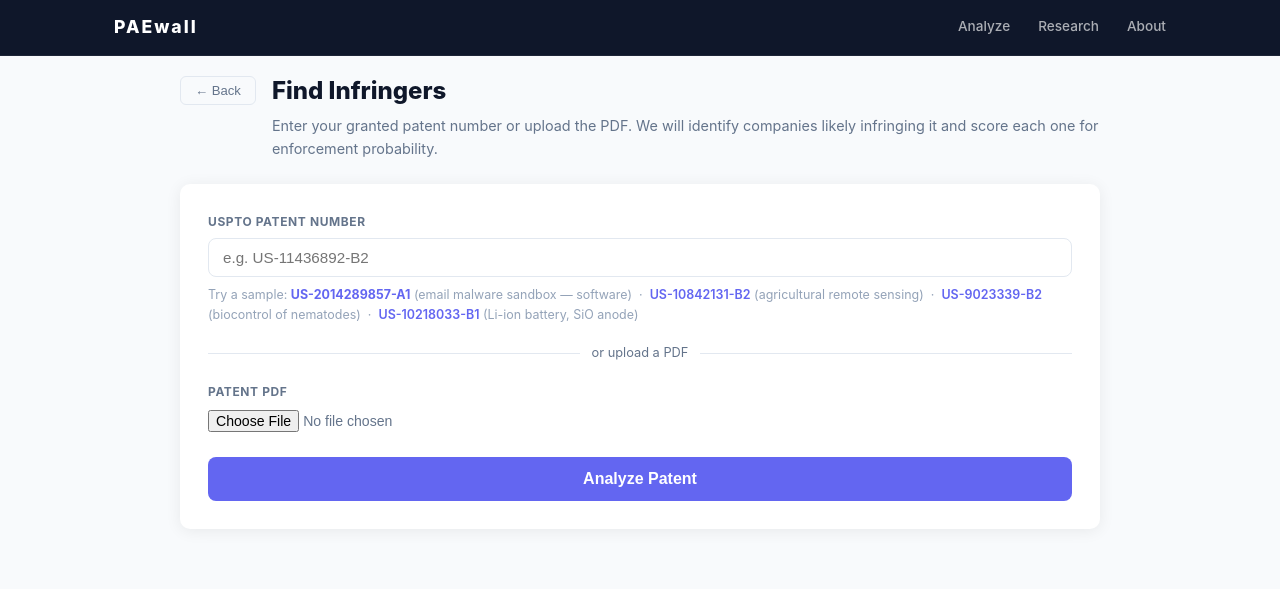
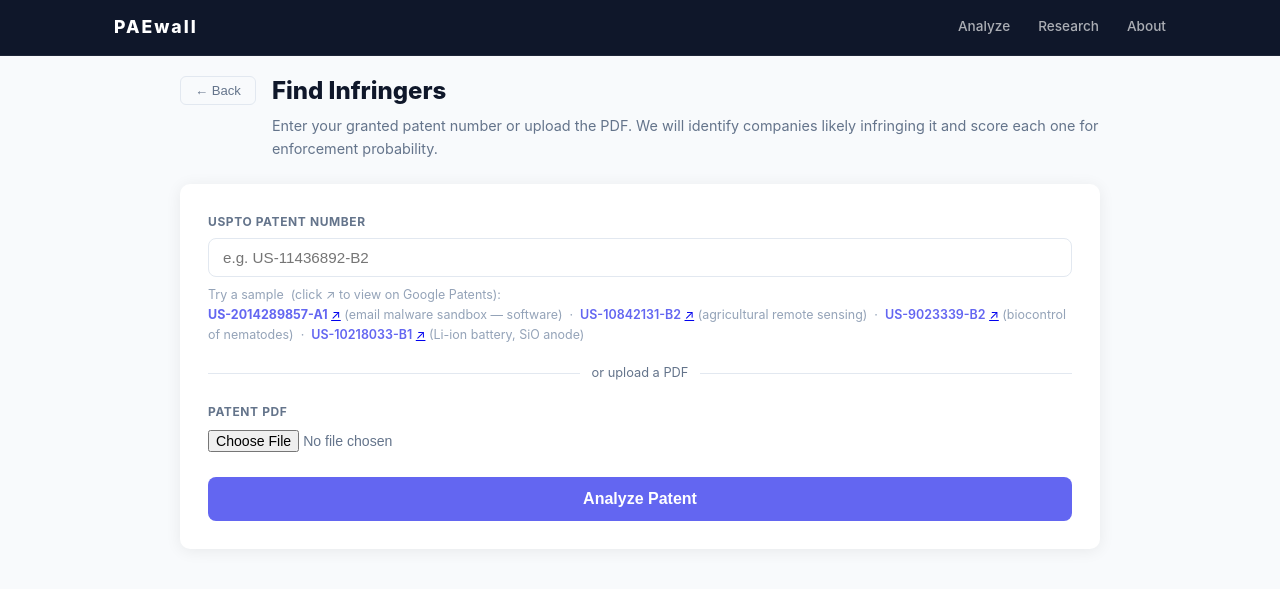
Before and after one commit to Shreya-Mendi/PAEwall, a FastAPI app: page / in a window 1280 px wide, after a click on "Analyze". Shown: the part 900-1489 px from the top of the page. Run offline with FastAPI, Linux system fonts and the light colour scheme.

Commit message:
Add optional Google Patents link (↗) next to each sample
Separates the two audience-facing actions:
- click the patent number → fills input + runs curated demo (no external tab)
- click ↗ icon → opens Google Patents in a new tab

Presenter controls whether the audience sees the source patent
document alongside the retrieval + claim-chart output.

Made-with: Cursor

```diff
--- a/src/app/static/main.js
+++ b/src/app/static/main.js
@@ -32,11 +32,22 @@ function resetFlow() {
 }
 
 // ── Example links ────────────────────────────────────────────────────
+// .example-link  → fills input and runs analysis (primary demo action).
+// .view-patent   → opens the patent on Google Patents in a new tab.
+// Kept as separate affordances so the presenter controls what the audience sees.
 document.querySelectorAll('.example-link').forEach(a => {
   a.addEventListener('click', e => {
     e.preventDefault();
     document.getElementById('patent-number').value = a.dataset.patent;
     document.getElementById('analyze-form').dispatchEvent(new Event('submit'));
+  });
+});
+
+document.querySelectorAll('.view-patent').forEach(a => {
+  a.addEventListener('click', e => {
+    e.preventDefault();
+    const key = a.dataset.patent.replace(/-/g, '').toUpperCase();
+    window.open(`https://patents.google.com/patent/${key}/en`, '_blank', 'noopener,noreferrer');
   });
 });
 
--- a/src/app/templates/index.html
+++ b/src/app/templates/index.html
@@ -76,11 +76,20 @@
           <label for="patent-number">USPTO Patent Number</label>
           <input id="patent-number" name="patent_number" type="text" placeholder="e.g. US-11436892-B2" autocomplete="off" />
           <div class="example-hint">
-            Try a sample:
-            <a href="#" class="example-link" data-patent="US-2014289857-A1"><strong>US-2014289857-A1</strong></a> (email malware sandbox — software) &nbsp;·&nbsp;
-            <a href="#" class="example-link" data-patent="US-10842131-B2">US-10842131-B2</a> (agricultural remote sensing) &nbsp;·&nbsp;
-            <a href="#" class="example-link" data-patent="US-9023339-B2">US-9023339-B2</a> (biocontrol of nematodes) &nbsp;·&nbsp;
-            <a href="#" class="example-link" data-patent="US-10218033-B1">US-10218033-B1</a> (Li-ion battery, SiO anode)
+            Try a sample &nbsp;<span class="view-patent-legend">(click <span class="view-patent-icon-inline">↗</span> to view on Google Patents)</span>:
+            <br>
+            <a href="#" class="example-link" data-patent="US-2014289857-A1"><strong>US-2014289857-A1</strong></a>
+            <a href="#" class="view-patent" data-patent="US-2014289857-A1" title="View US-2014289857-A1 on Google Patents">↗</a>
+            (email malware sandbox — software) &nbsp;·&nbsp;
+            <a href="#" class="example-link" data-patent="US-10842131-B2">US-10842131-B2</a>
+            <a href="#" class="view-patent" data-patent="US-10842131-B2" title="View US-10842131-B2 on Google Patents">↗</a>
+            (agricultural remote sensing) &nbsp;·&nbsp;
+            <a href="#" class="example-link" data-patent="US-9023339-B2">US-9023339-B2</a>
+            <a href="#" class="view-patent" data-patent="US-9023339-B2" title="View US-9023339-B2 on Google Patents">↗</a>
+            (biocontrol of nematodes) &nbsp;·&nbsp;
+            <a href="#" class="example-link" data-patent="US-10218033-B1">US-10218033-B1</a>
+            <a href="#" class="view-patent" data-patent="US-10218033-B1" title="View US-10218033-B1 on Google Patents">↗</a>
+            (Li-ion battery, SiO anode)
           </div>
         </div>
         <div class="or-divider"><span>or upload a PDF</span></div>
```
